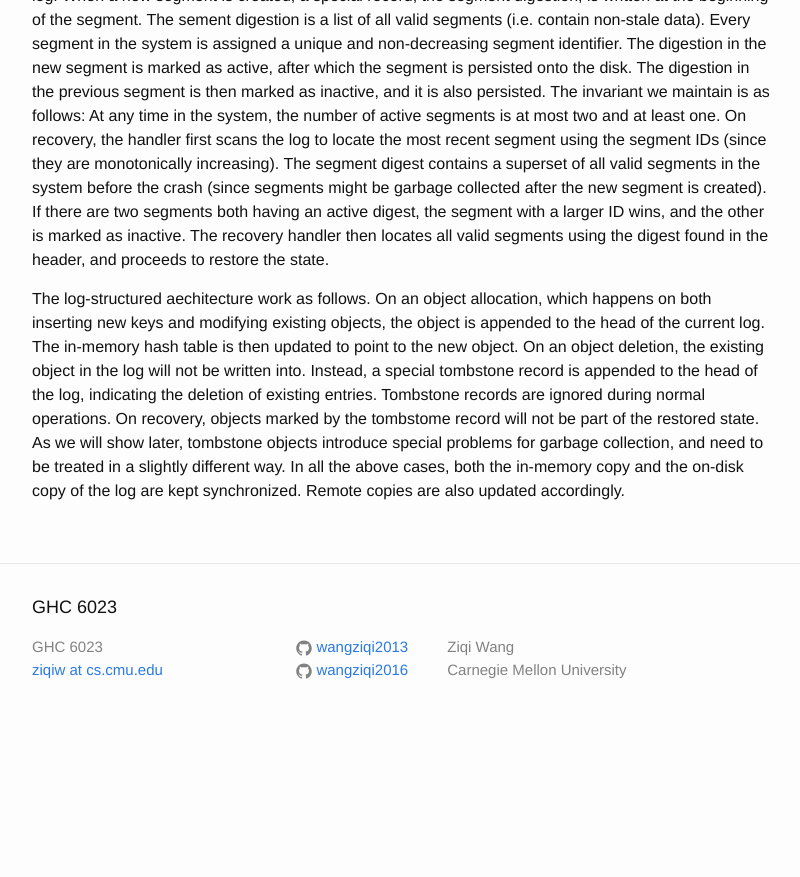
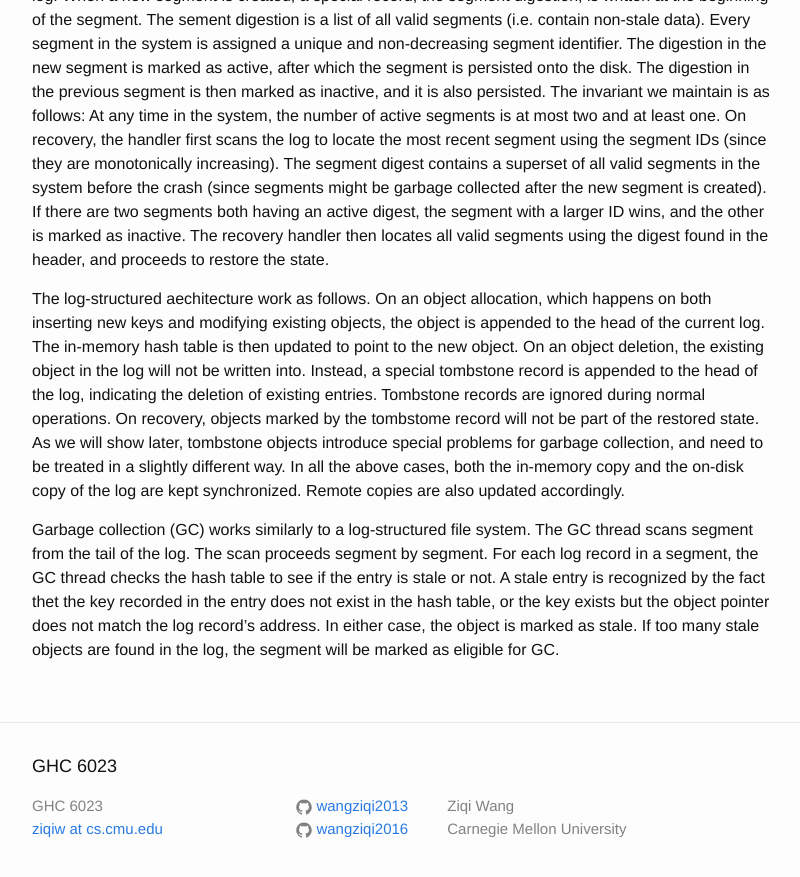
Before and after one commit to wangziqi2013/wangziqi2013.github.io, a Jekyll site: the page built from _posts/2019-03-03-log-structured-mem-for-dram-based-storage.markdown, in a window 1280 px wide and 900 px high, scrolled down 1177 px. Shown: the top 877 px of the window, without its empty margins (238-1038 px from the left). Built offline with Jekyll 4.4.1, drawn with Linux system fonts in a browser that asks for light colours; before the commit the page ends 1918 px from its top, so only the background shows below that.

Commit message:
Working on GC

```diff
--- a/_posts/2019-03-03-log-structured-mem-for-dram-based-storage.markdown
+++ b/_posts/2019-03-03-log-structured-mem-for-dram-based-storage.markdown
@@ -57,3 +57,9 @@ normal operations. On recovery, objects marked by the tombstome record will not
 later, tombstone objects introduce special problems for garbage collection, and need to be treated in a slightly different way.
 In all the above cases, both the in-memory copy and the on-disk copy of the log are kept synchronized. Remote copies are
 also updated accordingly.
+
+Garbage collection (GC) works similarly to a log-structured file system. The GC thread scans segment from the tail of the
+log. The scan proceeds segment by segment. For each log record in a segment, the GC thread checks the hash table to see
+if the entry is stale or not. A stale entry is recognized by the fact thet the key recorded in the entry does not exist
+in the hash table, or the key exists but the object pointer does not match the log record's address. In either case, the
+object is marked as stale. If too many stale objects are found in the log, the segment will be marked as eligible for GC.
```
